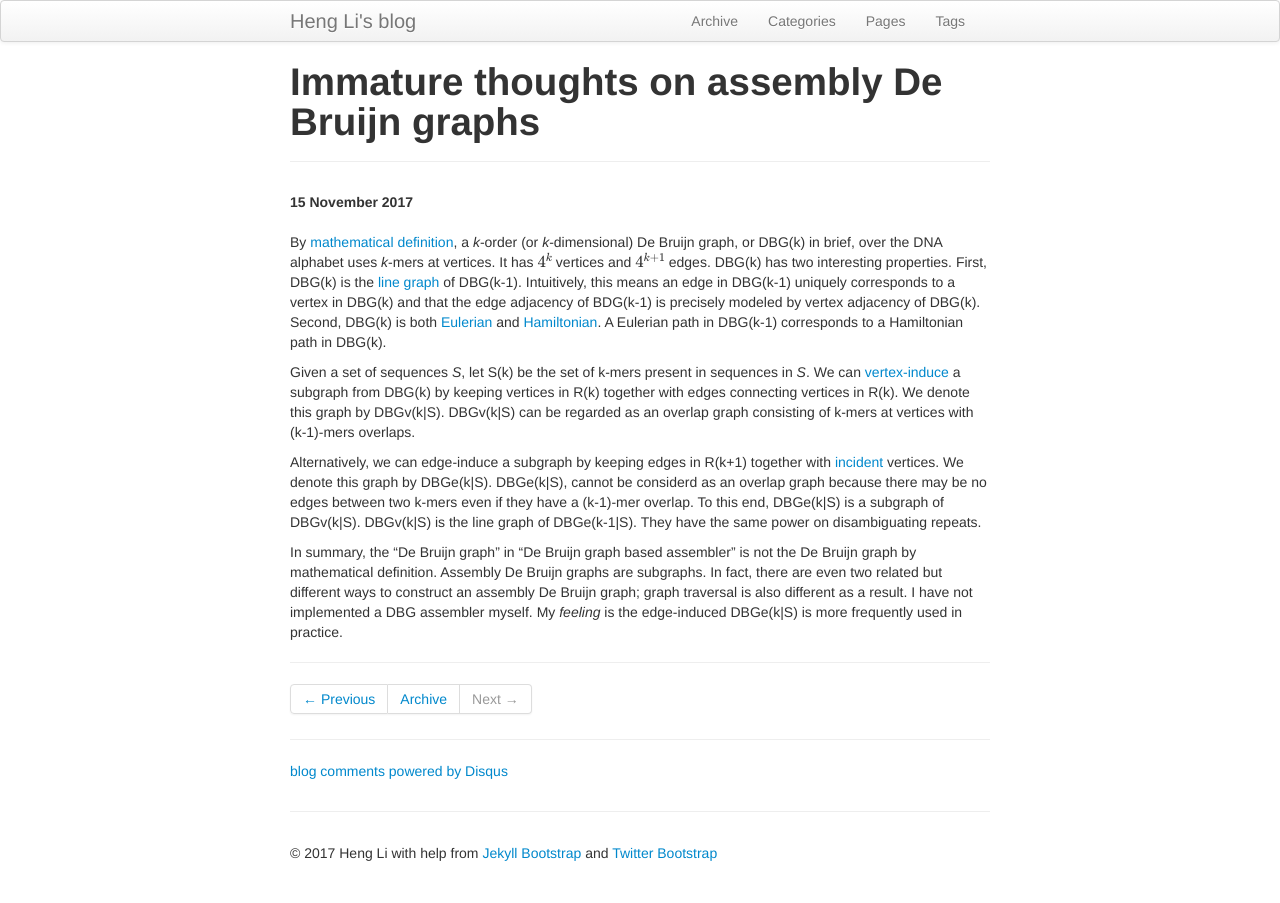
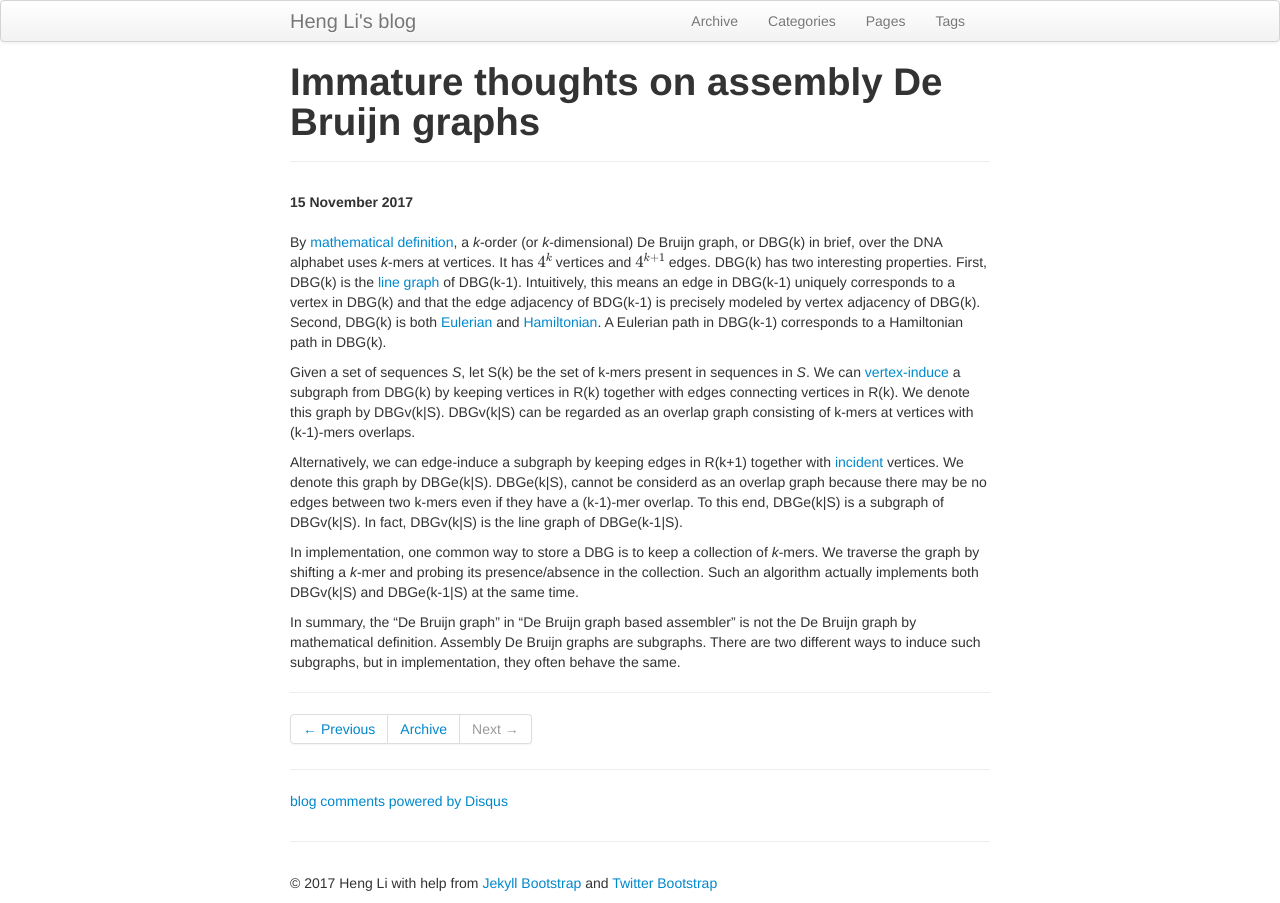
Before and after one commit to lh3/lh3.github.com, a Jekyll site: the page built from _posts/2017-11-15-on-assembly-de-bruijn-graphs.md, in a window 1280 px wide. Built offline with Jekyll 4.4.1, drawn with Linux system fonts in a browser that asks for light colours; formulas are drawn with MathJax 3; a script that is not in the unit is left out; comment, search, counter and statistics services are not loaded.

Commit message:
DBGv(k|S) and DBGe(k-1|S) are same in impl.

```diff
--- a/_posts/2017-11-15-on-assembly-de-bruijn-graphs.md
+++ b/_posts/2017-11-15-on-assembly-de-bruijn-graphs.md
@@ -27,15 +27,18 @@ Alternatively, we can edge-induce a subgraph by keeping edges in R(k+1)
 together with [incident][incident] vertices. We denote this graph by DBGe(k|S).
 DBGe(k|S), cannot be considerd as an overlap graph because there may be no
 edges between two k-mers even if they have a (k-1)-mer overlap. To this end,
-DBGe(k|S) is a subgraph of DBGv(k|S). DBGv(k|S) is the line graph of
-DBGe(k-1|S). They have the same power on disambiguating repeats.
+DBGe(k|S) is a subgraph of DBGv(k|S). In fact, DBGv(k|S) is the line graph of
+DBGe(k-1|S).
+
+In implementation, one common way to store a DBG is to keep a collection of
+*k*-mers. We traverse the graph by shifting a *k*-mer and probing its
+presence/absence in the collection. Such an algorithm actually implements both
+DBGv(k|S) and DBGe(k-1|S) at the same time.
 
 In summary, the "De Bruijn graph" in "De Bruijn graph based assembler" is not
 the De Bruijn graph by mathematical definition. Assembly De Bruijn graphs are
-subgraphs. In fact, there are even two related but different ways to construct
-an assembly De Bruijn graph; graph traversal is also different as a result. I
-have not implemented a DBG assembler myself. My *feeling* is the edge-induced
-DBGe(k|S) is more frequently used in practice.
+subgraphs. There are two different ways to induce such subgraphs, but in
+implementation, they often behave the same.
 
 [dbg]: https://en.wikipedia.org/wiki/De_Bruijn_graph
 [line-graph]: https://en.wikipedia.org/wiki/Line_graph
```
